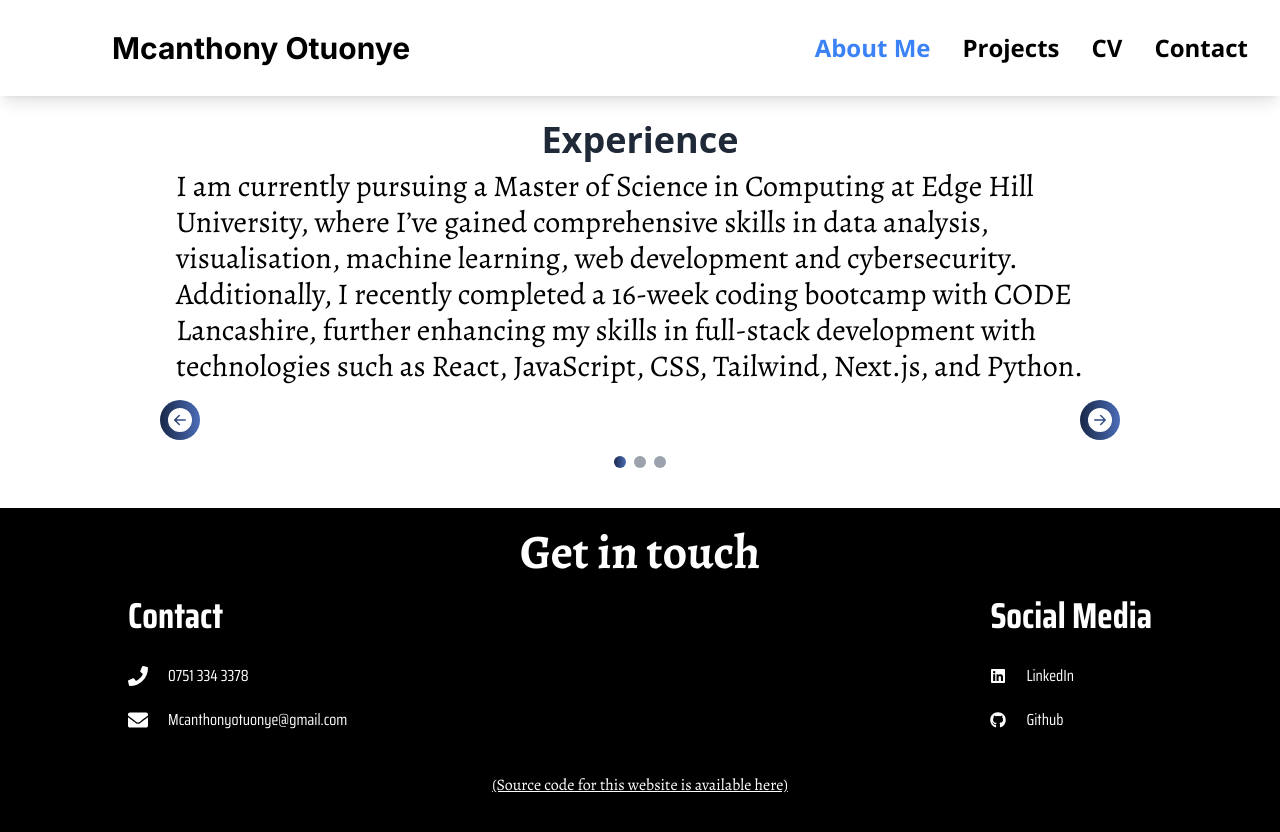
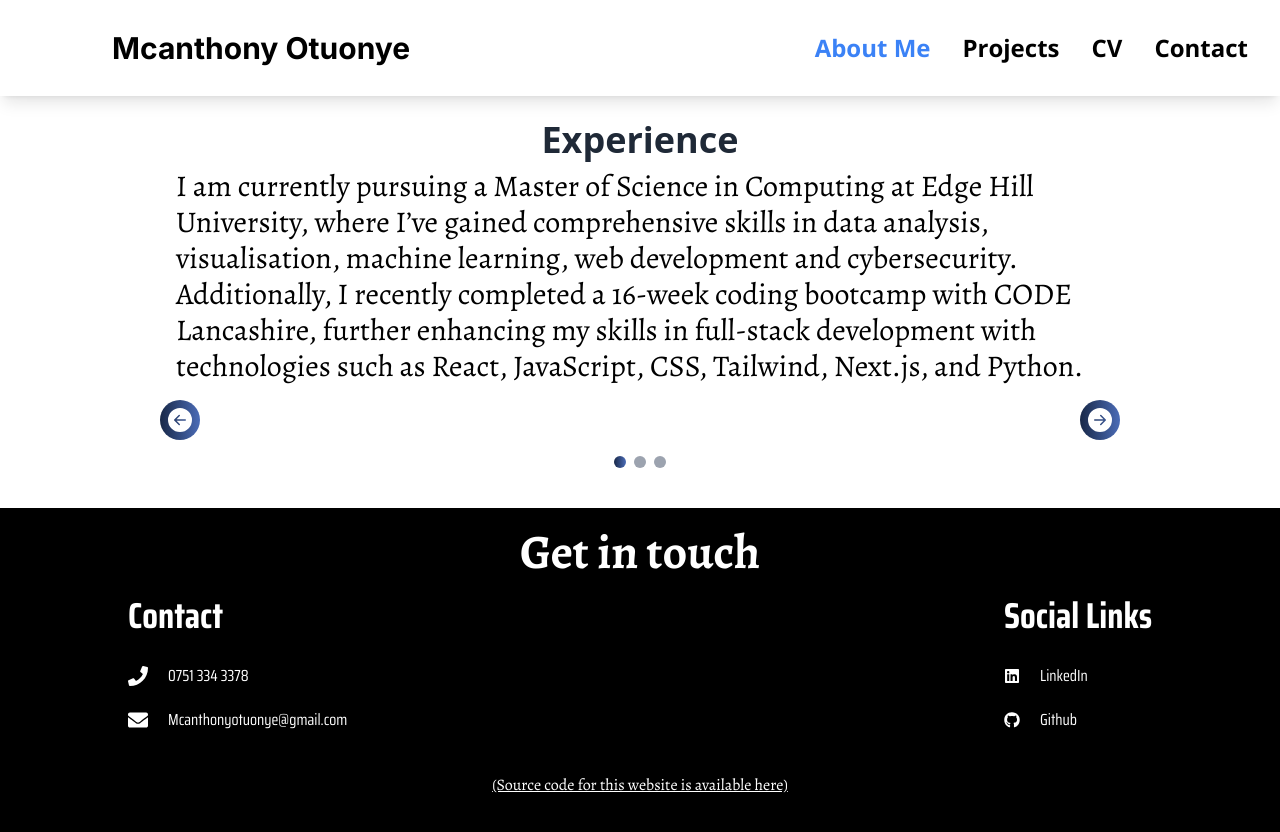
Before and after one commit to mac455/data-science_portfolio, a Next.js app: page /about in a window 1280 px wide. Shown: the top 832 px of the page. Built offline with nearby package versions, Linux system fonts and the light colour scheme; a web font is replaced by a local one.

Commit message:
changed social media to socials links

```diff
--- a/src/components/Footer.tsx
+++ b/src/components/Footer.tsx
@@ -22,7 +22,7 @@ const Footer = () =>{
 
         {/* Social Media Section */}
         <div className="flex flex-col gap-5 items-center md:items-start">
-          <h2 className="pb-2 font-bold text-4xl">Social Media</h2>
+          <h2 className="pb-2 font-bold text-4xl">Social Links</h2>
           <div>
             <a
               className="flex gap-5 items-center hover:text-blue-500"
--- a/src/components/ImageSlider.tsx
+++ b/src/components/ImageSlider.tsx
@@ -71,7 +71,7 @@ const ImageSlider: React.FC<ImageSliderProps> = ({ items, href }) => {
                         key={index}
                         onClick={() => setCurrentSlideIndex(index)}
                         className={`w-3 h-3 cursor-pointer rounded-full transition duration-300 ${
-                            currentSlideIndex === index ? 'bg-gradient-to-left from-blue-500 to-indigo-900 ' : 'bg-gray-400'
+                            currentSlideIndex === index ? 'bg-blue-500' : 'bg-gray-400'
                         }`}
                     ></div>
                 ))}
```
